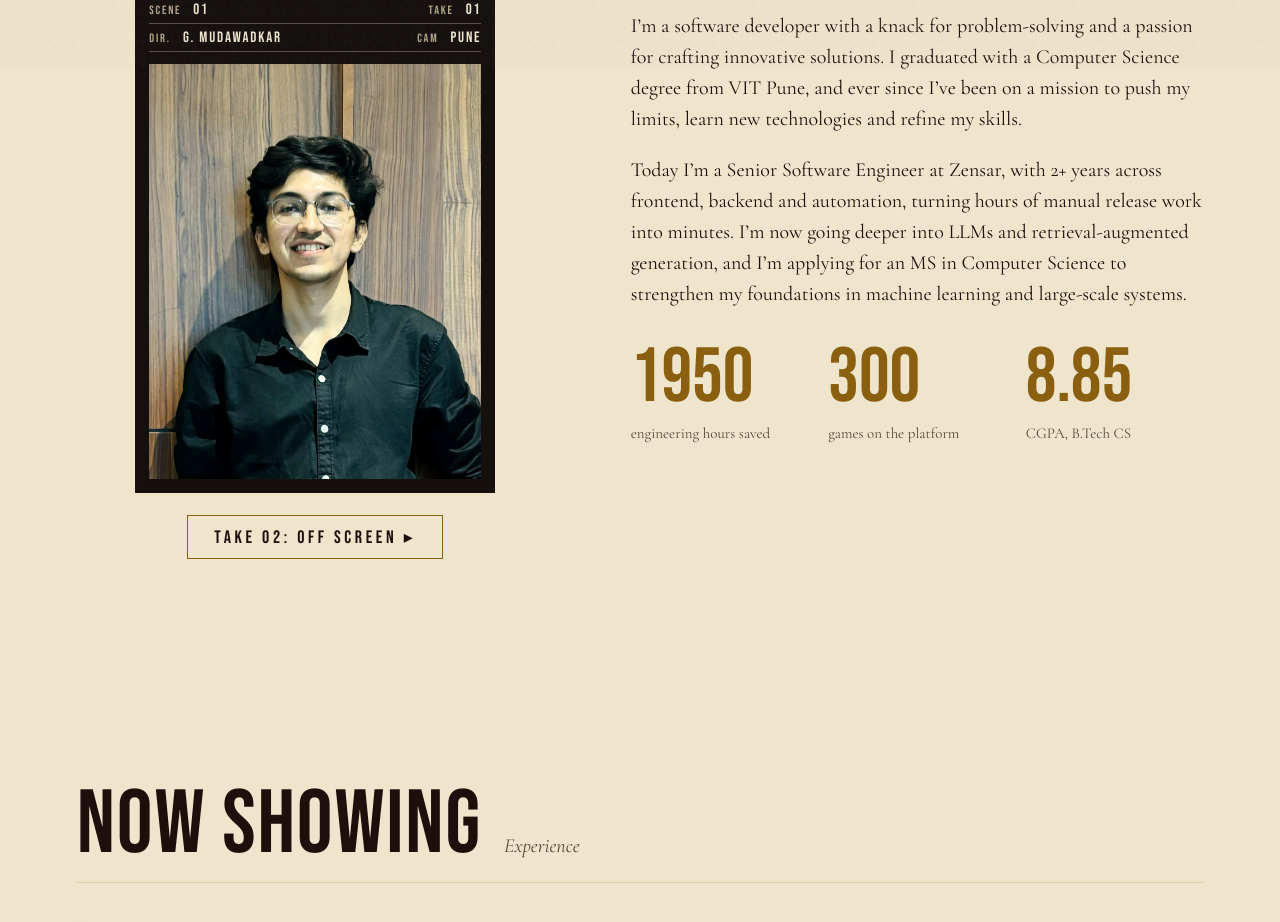
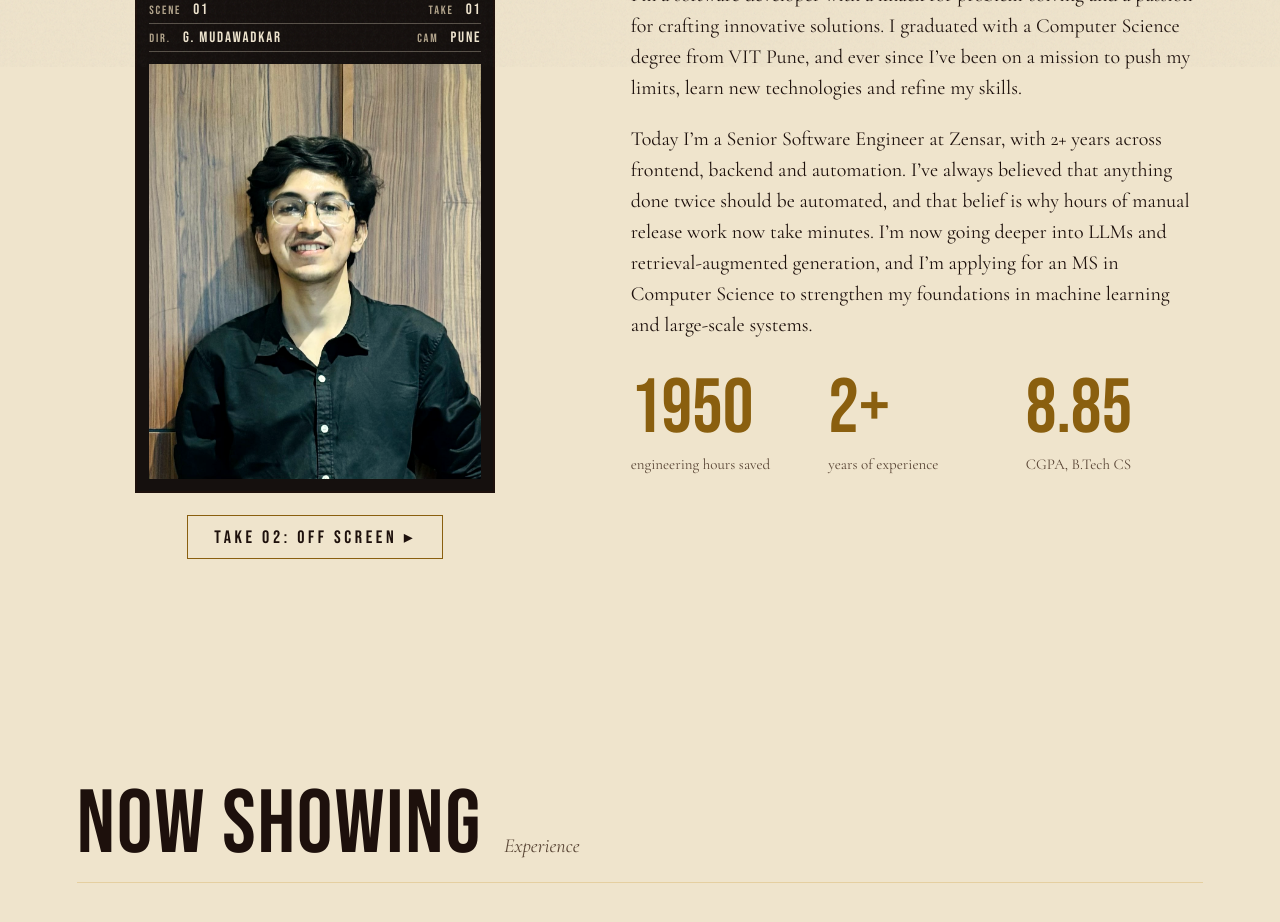
Before and after one commit to Samcode5/Portfolio, a Next.js app: page / in a window 1280 px wide. Shown: the part 1160-2082 px from the top of the page. Built offline with nearby package versions, Linux system fonts and the light colour scheme.

Commit message:
Story: add automation belief, replace games stat with years of experience

```diff
--- a/components/Story.tsx
+++ b/components/Story.tsx
@@ -4,7 +4,7 @@ import PhotoSlate, { takes } from "./PhotoSlate";
 
 const FILM = "https://www.youtube.com/watch?v=nFEA82b1RSw&t=118s";
 
-function Counter({ n, d = 0 }: { n: number; d?: number }) {
+function Counter({ n, d = 0, suffix = "" }: { n: number; d?: number; suffix?: string }) {
   const ref = useRef<HTMLElement>(null);
   const [v, setV] = useState(0);
   useEffect(() => {
@@ -24,7 +24,7 @@ function Counter({ n, d = 0 }: { n: number; d?: number }) {
     io.observe(el);
     return () => { io.disconnect(); cancelAnimationFrame(raf); };
   }, [n]);
-  return <b ref={ref}>{v.toFixed(d)}</b>;
+  return <b ref={ref}>{v.toFixed(d)}{suffix}</b>;
 }
 
 export default function Story() {
@@ -37,10 +37,10 @@ export default function Story() {
           {take === 0 ? (
             <>
               <p>I’m a software developer with a knack for problem-solving and a passion for crafting innovative solutions. I graduated with a Computer Science degree from VIT Pune, and ever since I’ve been on a mission to push my limits, learn new technologies and refine my skills.</p>
-              <p>Today I’m a Senior Software Engineer at Zensar, with 2+ years across frontend, backend and automation, turning hours of manual release work into minutes. I’m now going deeper into LLMs and retrieval-augmented generation, and I’m applying for an MS in Computer Science to strengthen my foundations in machine learning and large-scale systems.</p>
+              <p>Today I’m a Senior Software Engineer at Zensar, with 2+ years across frontend, backend and automation. I’ve always believed that anything done twice should be automated, and that belief is why hours of manual release work now take minutes. I’m now going deeper into LLMs and retrieval-augmented generation, and I’m applying for an MS in Computer Science to strengthen my foundations in machine learning and large-scale systems.</p>
               <div className="stats">
                 <div><Counter n={1950} /><small>engineering hours saved</small></div>
-                <div><Counter n={300} /><small>games on the platform</small></div>
+                <div><Counter n={2} suffix="+" /><small>years of experience</small></div>
                 <div><Counter n={8.85} d={2} /><small>CGPA, B.Tech CS</small></div>
               </div>
             </>
```
